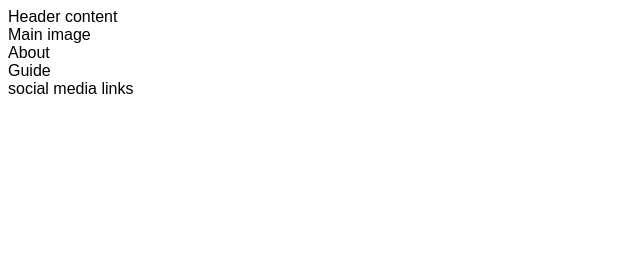
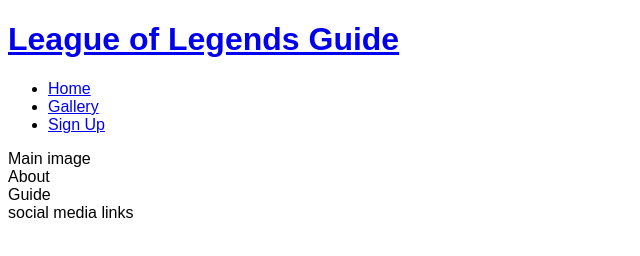
Before and after one commit to Aysial/league-of-legends-guide, a plain HTML site: page index.html in a window 1280 px wide. Shown: the whole page, without its empty margins (0-640 px from the left). Drawn offline with Linux system fonts and the light colour scheme.

Commit message:
add basic header structure

```diff
--- a/index.html
+++ b/index.html
@@ -11,7 +11,24 @@
     <title>League of Legends Guide</title>
 </head>
 <body>
-    <header>Header content</header>
+    <header>
+        <a href="index.html">
+            <h1>League of Legends Guide</h1>
+        </a>
+        <nav>
+            <ul>
+                <li>
+                    <a href="index.html">Home</a>
+                </li>
+                <li>
+                    <a href="#">Gallery</a>
+                </li>
+                <li>
+                    <a href="#">Sign Up</a>
+                </li>
+            </ul>
+        </nav>
+    </header>
     <section>
         Main image
     </section>
```
